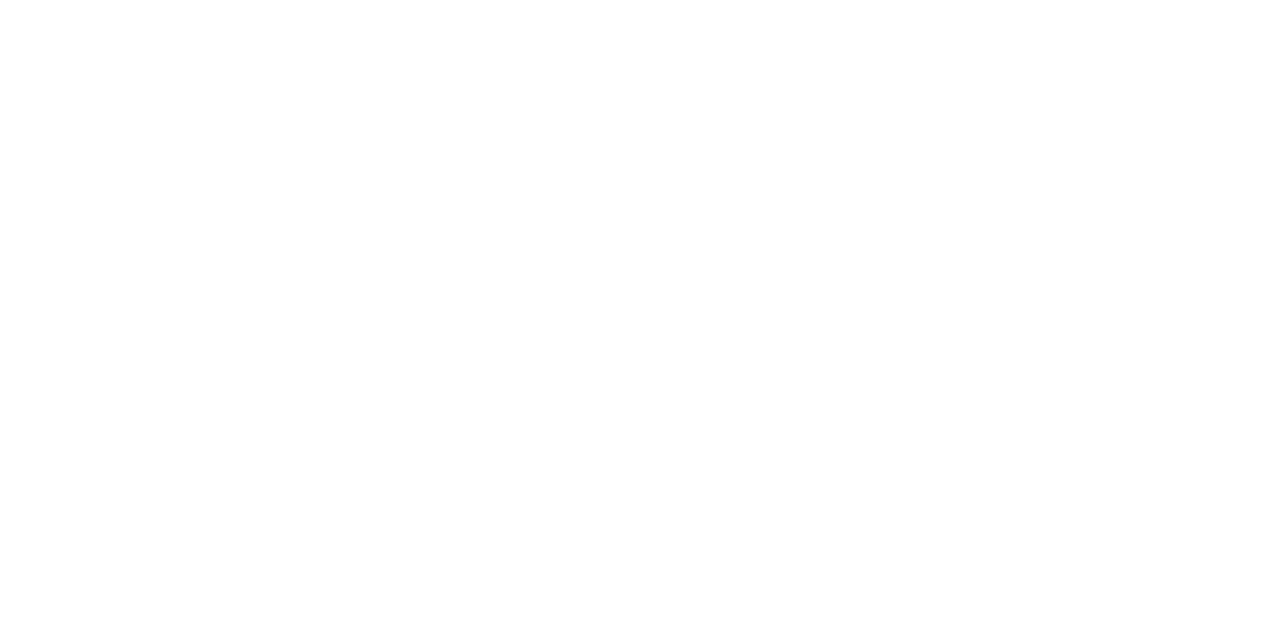
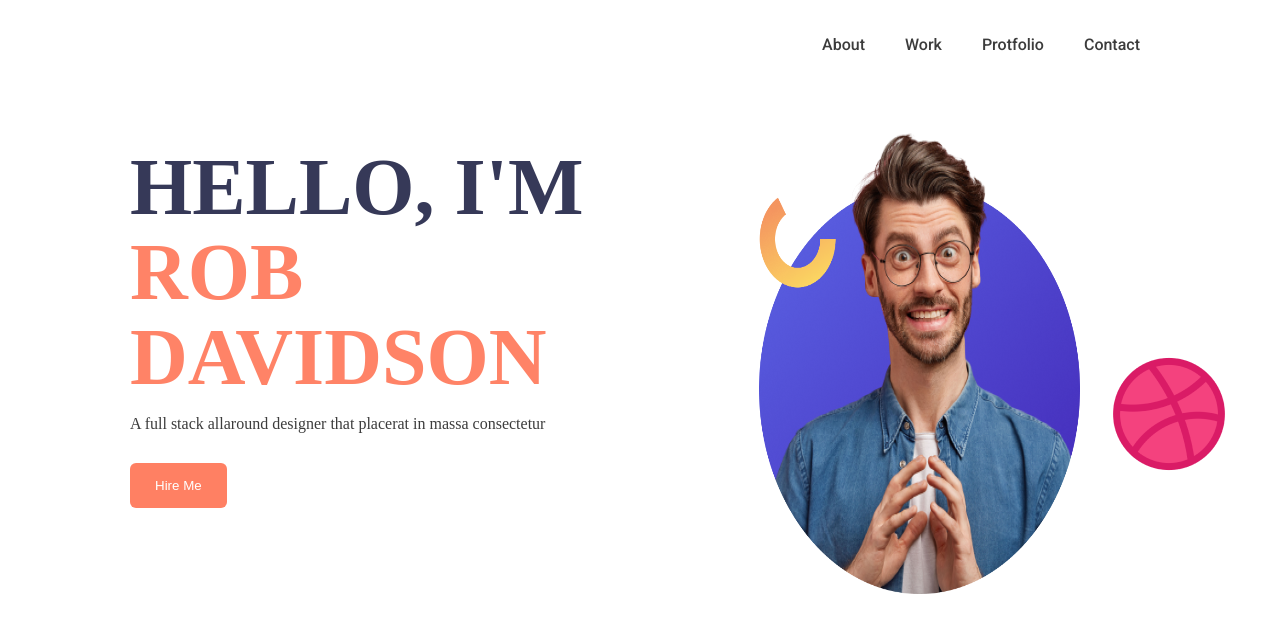
Before and after one commit to istiak19/personal-website, a plain HTML site: page index.html in a window 1280 px wide. Drawn offline with Linux system fonts and the light colour scheme.

Commit message:
second commit

```diff
--- a/index.html
+++ b/index.html
@@ -4,8 +4,37 @@
     <meta charset="UTF-8">
     <meta name="viewport" content="width=device-width, initial-scale=1.0">
     <title>personal Website</title>
+    <link rel="stylesheet" href="styles/style.css">
+    <link rel="shortcut icon" href="./icons/web.png" type="image/x-icon">
 </head>
 <body>
-
+    <header>
+        <nav class="navbar">
+            <ul class="nav-items roboto">
+                <li class="item">About</li>
+                <li class="item">Work</li>
+                <li class="item">Protfolio</li>
+                <li class="item">Contact</li>
+            </ul>
+        </nav>
+    </header>
+    <main>
+        <!-- Banner section -->
+         <section class="banner">
+            <div class="banner-content">
+                <h3 class="banner-title color-2">Hello, I'm <br> <span class="color-1">Rob Davidson</span></h3>
+                <p class="banner-desco color">A full stack allaround designer that placerat in massa consectetur</p>
+                <button class="btn-primary">Hire Me</button>
+            </div>
+            <div class="banner-img">
+                <div class="img-1">
+                    <img src="./images/do not use this pic.png" alt="">
+                </div>
+                <div class="img-2">
+                    <img src="./icons/image 6.png" alt="">
+                </div>
+            </div>
+         </section>
+    </main>
 </body>
 </html>
--- a/styles/style.css
+++ b/styles/style.css
@@ -0,0 +1,117 @@
+@import url('https://fonts.googleapis.com/css2?family=Bebas+Neue&display=swap');
+@import url('https://fonts.googleapis.com/css2?family=Bebas+Neue&family=Roboto:ital,wght@0,100;0,300;0,400;0,500;0,700;0,900;1,100;1,300;1,400;1,500;1,700;1,900&display=swap');
+
+.bebas-neue {
+    font-family: "Bebas Neue", sans-serif;
+    font-weight: 400;
+    font-style: normal;
+}
+
+.roboto {
+    font-family: "Roboto", sans-serif;
+    font-weight: 400;
+    font-style: normal;
+}
+
+* {
+    padding: 0;
+    margin: 0;
+}
+
+/* Shared styles */
+
+.color{
+    color: #3C3C3C;
+}
+
+.color-1{
+    color: #FF8367;
+}
+
+.color-2{
+    color: #363958;
+}
+
+.btn-primary{
+    color: #FFFFFF;
+    font-weight: 500;
+    padding: 15px 25px;
+    border: none;
+    border-radius: 6px;
+    background-color: rgba(255, 128, 99, 1);
+}
+
+/* Navbar styles */
+
+.navbar{
+    margin-top: 35px;
+    margin-right: 140px;
+}
+.navbar> .nav-items{
+    display: flex;
+    justify-content: flex-end;
+    align-items: center;
+    gap: 40px;
+}
+
+.item{
+    list-style: none;
+    font-weight: 500;
+    color: #3C3C3C;
+}
+
+/* Banner styles */
+
+.banner{
+    display: flex;
+    justify-content: center;
+    align-items: center;
+    gap: 150px;
+    margin: 0 200px 0 130px;
+}
+
+.banner-title{
+    font-size: 5rem;
+    font-weight: bold;
+    text-transform: uppercase;
+    line-height: 85px;
+    margin-bottom: 15px;
+}
+
+.banner-desco{
+    margin-bottom: 30px;
+}
+
+.img-1>img{
+    width: 100%;
+    height: 540px;
+}
+
+.banner-img{
+    position: relative;
+}
+
+.img-2{
+    position: absolute;
+    left: 350px;
+    top: 300px;
+}
+
+@media screen and ( max-width:576px ) {
+    .navbar{
+        margin: 35px 40px;
+    }
+
+    .banner {
+        flex-direction: column;
+    }
+
+    .banner{
+        margin: 0 80px;
+        gap: 30px;
+    }
+
+    .img-2{
+        left: 200px;
+    }
+}
```
Also changed, not shown: icons/web.png (added).
